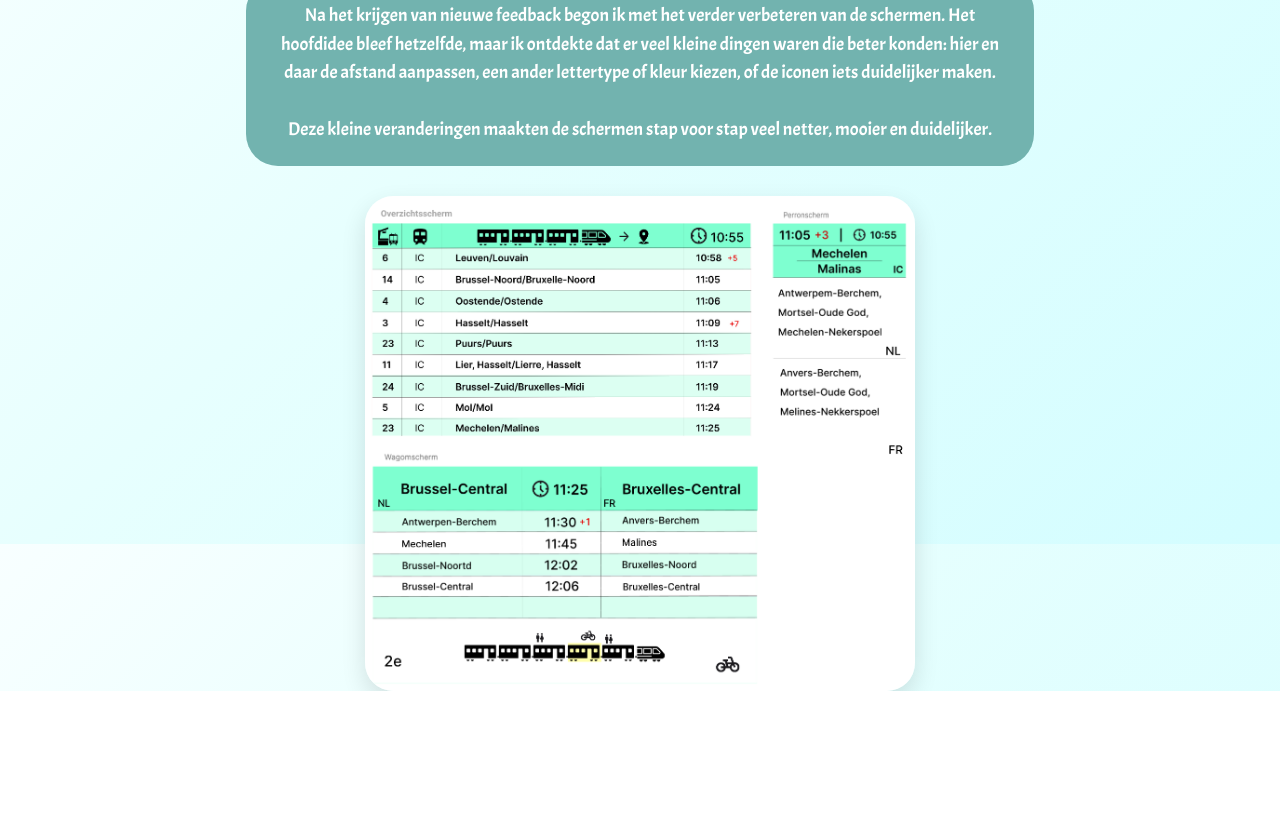
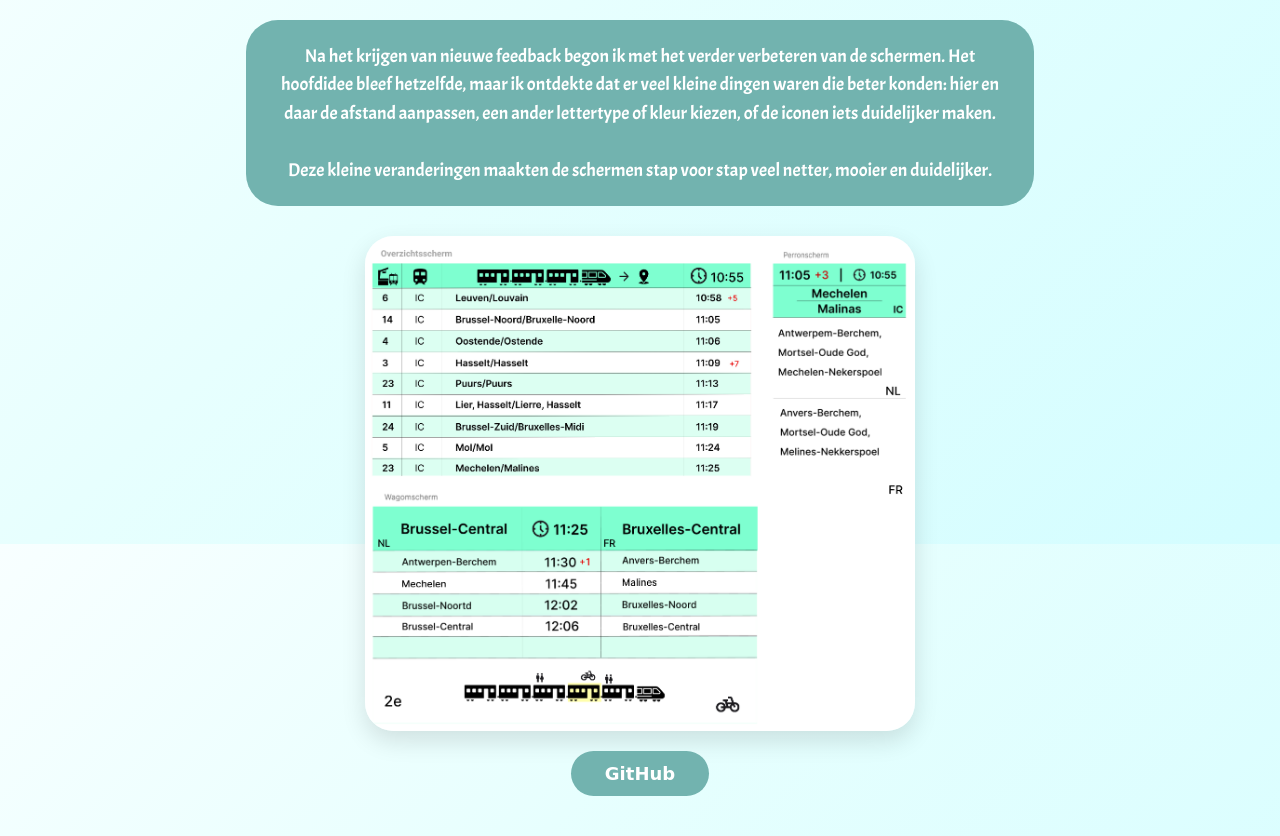
Before and after one commit to OleksandraZharinova/Projectdocumentatie_ZharinovaO, a website: page week4.html in a window 1280 px wide. Shown: the part 256-1092 px from the top of the page. Before the commit the page ends 947 px from the top, so only its background shows below. Drawn offline with Linux system fonts and the light colour scheme; a web font is replaced by a local one.

Commit message:
week4.html

```diff
--- a/week4.html
+++ b/week4.html
@@ -5,7 +5,7 @@
   <meta name="viewport" content="width=device-width, initial-scale=1.0" />
   <title>Week 4</title>
 
-  <!-- Google Fonts als Week 1 -->
+  <!-- Google Fonts -->
   <link href="https://fonts.googleapis.com/css2?family=Chelsea+Market&family=Acme&display=swap" rel="stylesheet">
 
   <style>
@@ -23,7 +23,6 @@
     }
 
     body {
-      background: transparent;
       min-height: 100vh;
       font-family: "Chelsea Market", cursive;
       padding: 40px;
@@ -51,7 +50,6 @@
       cursor: pointer;
       z-index: 2000;
       transition: transform 0.15s ease, background-color 0.2s ease;
-      font-family: "Chelsea Market", cursive;
     }
 
     .back-btn:hover {
@@ -78,7 +76,6 @@
       letter-spacing: 0.12em;
       font-weight: 600;
       margin-bottom: 5px;
-      font-family: "Chelsea Market", cursive;
     }
 
     .page-wrapper {
@@ -93,12 +90,11 @@
       padding: 22px 60px;
       border-radius: 55px;
       display: inline-block;
-      margin: 0 0 24px 0;
+      margin-bottom: 24px;
       text-transform: uppercase;
       letter-spacing: 0.14em;
       font-size: clamp(2.6rem, 6vw, 3.8rem);
       font-weight: 600;
-      font-family: "Chelsea Market", cursive;
     }
 
     /* ===== TEKST ===== */
@@ -107,7 +103,6 @@
       padding: 22px 34px;
       border-radius: 32px;
       font-size: 1.15rem;
-      font-weight: 500;
       max-width: 720px;
       margin: 0 auto 30px auto;
       line-height: 1.55;
@@ -123,9 +118,6 @@
       border-radius: 28px;
       box-shadow: 0 10px 25px rgba(0,0,0,0.12);
       cursor: pointer;
-      position: relative;
-      z-index: 1;
-      transform-origin: center center;
       transition: transform 0.4s ease-in-out;
     }
 
@@ -133,25 +125,47 @@
       transform: translateY(-120px) scale(1.45);
     }
 
+    /* ===== GITHUB KNOP ===== */
+    .github-bottom {
+      margin-top: 20px;      /* ⬅ gewenste afstand */
+      padding-bottom: 40px;
+      display: flex;
+      justify-content: center;
+    }
+
+    .side-btn {
+      background-color: #72b3af;
+      color: white;
+      text-decoration: none;
+      font-size: 18px;
+      padding: 12px 34px;
+      border-radius: 30px;
+      font-weight: 600;
+      transition: transform 0.15s ease, background-color 0.2s ease;
+    }
+
+    .side-btn:hover {
+      background-color: #6aa8a4;
+      transform: scale(1.06);
+    }
+
+    .button-animate {
+      animation: clickBounce 0.15s ease;
+    }
+
     /* ===== RESPONSIVE ===== */
     @media (max-width: 768px) {
-      body {
-        padding: 24px;
-      }
-
-      .week-image {
-        width: 90%;
-      }
-
-      .week-title {
-        padding: 18px 40px;
-      }
-
+      body { padding: 24px; }
+      .week-image { width: 90%; }
+      .week-title { padding: 18px 40px; }
       .back-btn {
         top: 16px;
         left: 16px;
         font-size: 13px;
         padding: 7px 16px;
+      }
+      .github-bottom {
+        margin-top: 16px;
       }
     }
   </style>
@@ -187,32 +201,45 @@
 
   </div>
 
+  <!-- GITHUB KNOP -->
+  <div class="github-bottom">
+    <a
+      href="https://github.com/OleksandraZharinova/Projectdocumentatie_ZharinovaO.git"
+      class="side-btn"
+      target="_blank"
+      rel="noopener noreferrer"
+      id="githubBtn"
+    >
+      GitHub
+    </a>
+  </div>
+
   <script>
-    // Kleine click-animatie voor de terugknop
+    // Terugknop animatie
     const backBtn = document.getElementById("backBtn");
     backBtn.addEventListener("click", () => {
       backBtn.classList.add("animate");
       setTimeout(() => backBtn.classList.remove("animate"), 200);
     });
 
-    // Zoom/scroll gedrag
+    // Afbeelding zoom
     const img = document.getElementById("weekImg");
-
     img.addEventListener("click", () => {
       const wasEnlarged = img.classList.contains("enlarged");
       img.classList.toggle("enlarged");
 
       if (!wasEnlarged) {
-        img.scrollIntoView({
-          behavior: "smooth",
-          block: "center"
-        });
+        img.scrollIntoView({ behavior: "smooth", block: "center" });
       } else {
-        window.scrollTo({
-          top: 0,
-          behavior: "smooth"
-        });
+        window.scrollTo({ top: 0, behavior: "smooth" });
       }
+    });
+
+    // GitHub knop animatie
+    const githubBtn = document.getElementById("githubBtn");
+    githubBtn.addEventListener("click", () => {
+      githubBtn.classList.add("button-animate");
+      setTimeout(() => githubBtn.classList.remove("button-animate"), 150);
     });
   </script>
 
```
